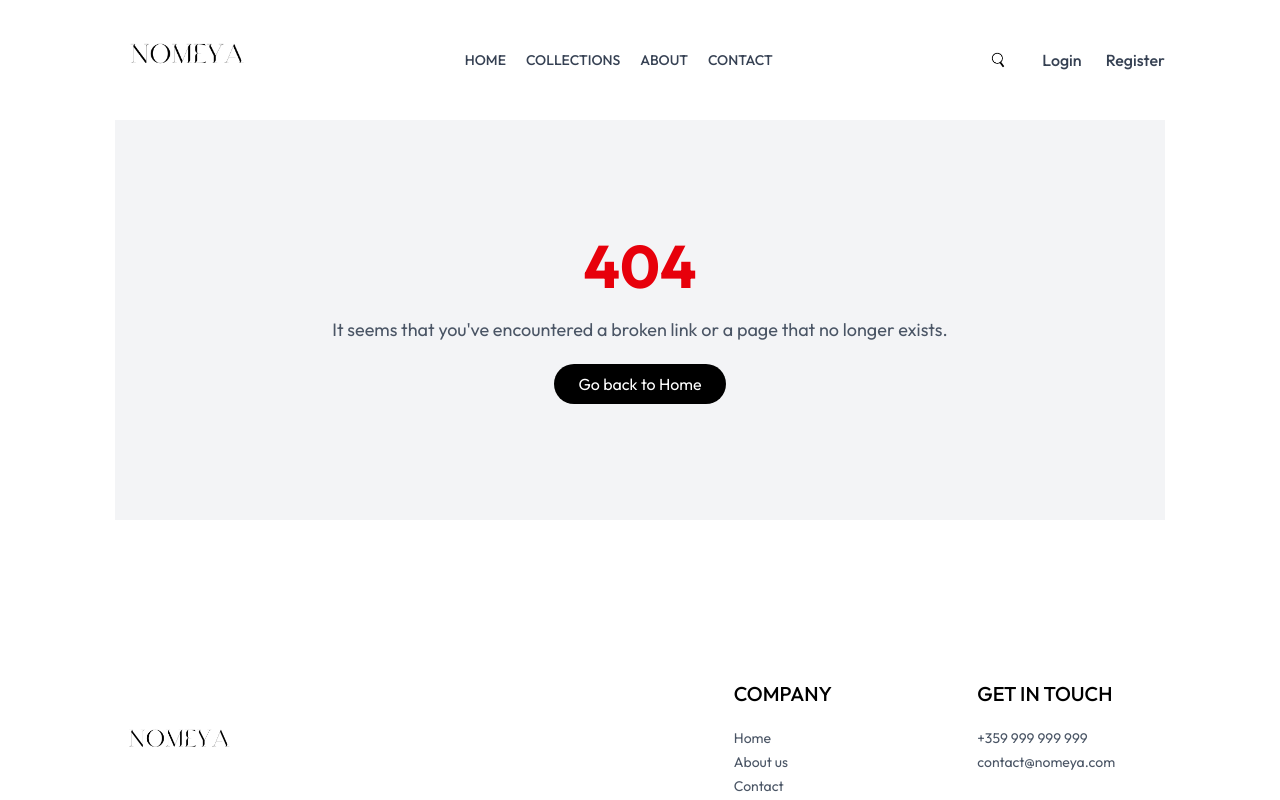
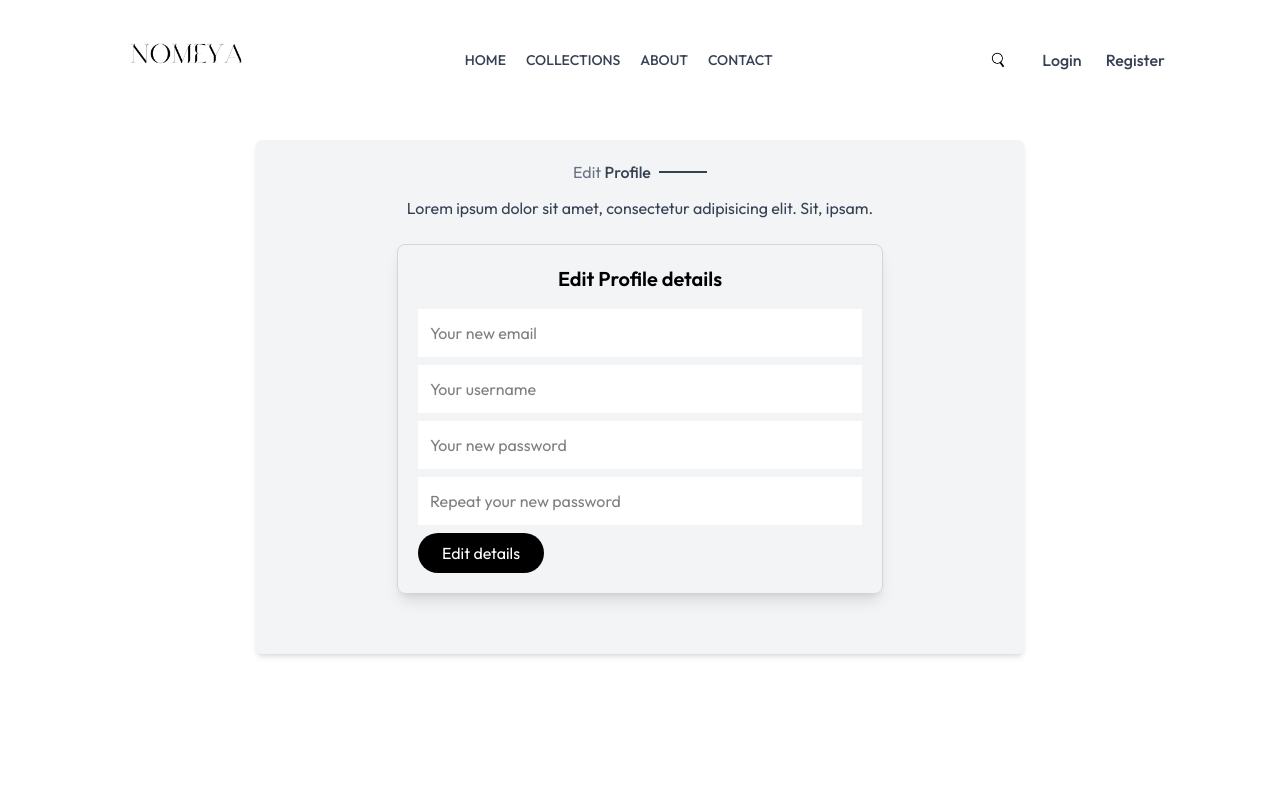
Before and after one commit to DianaAsli/Shop-React-Project, a React (Vite) app in the folder client/: page /users/profile in a window 1280 px wide. Before the commit this address led to /404. Shown: the top 800 px of the page. Built offline with nearby package versions, Linux system fonts and the light colour scheme.

Commit message:
Profile component

```diff
--- a/client/src/App.jsx
+++ b/client/src/App.jsx
@@ -13,6 +13,7 @@ import ProductDetails from './components/details/ProductDetails';
 import About from './components/about/about';
 import Contact from './components/contact/Contact';
 import ErrorPage from './components/error/Error';
+import Profile from './profile/Profile';
 
 function App() {
   const [authData, setAuthData] = useState({});
@@ -39,6 +40,7 @@ function App() {
           <Route path='/product/:productId' element={<ProductDetails />} />
           <Route path='/about' element={<About />} />
           <Route path='/contact' element={<Contact/>}/>
+          <Route path='/users/profile' element={<Profile/>}/>
           <Route path='/404' element={<ErrorPage/>}/>
           <Route path='*' element={<Navigate to='/404'/>}/>
         </Routes>
--- a/client/src/hooks/authServices.js
+++ b/client/src/hooks/authServices.js
@@ -18,11 +18,6 @@ export const useLogin = () => {
             email,
             password
         })
-
-        // if (result ? .accessToken) {
-        //     // localStorage.setItem('accessToken', result.accessToken)
-        // }
-
         return result;
     }
 
@@ -84,4 +79,8 @@ export const useLogout = () => {
     }
 }
 
-//AFTER LOGOUT NAVIGATE TO LOGIN !!!
+export const useEditUser = () =>{
+    const edit = async(username, password) =>{
+        const result = await requester('PUT',)
+    }
+}
--- a/client/src/profile/Profile.jsx
+++ b/client/src/profile/Profile.jsx
@@ -1,15 +1,53 @@
-import React from 'react'
+import React, { useContext, useState } from 'react'
 import Title from '../components/UI/Title'
+import { UserContext } from '../context/UserContext'
 
 export default function Profile() {
-  return (
-          <div className="bg-gray-100 pt-5 p-15 max-w-3xl mx-auto mt-5 shadow-md rounded-md text-center">
+    const { username, email } = useContext(UserContext)
 
-              <Title text1={'My'} text2={'Profile'} />
-             <p className="text-gray-700 mb-6">Lorem ipsum dolor sit amet, consectetur adipisicing elit. Sit, ipsam.</p>
+    const [emailForm, setEmail] = useState(email);
+    const [usernameForm, setUsername] = useState(username);
+    const [password, setPassword] = useState(null);
+    const [rePassword, setRePassword] = useState(null);
 
+    const [error, setError] = useState(null);
 
+    const handleEditProfileSubmit = () => {
+        if (password !== rePassword) {
+            setError('Passwords dont match');
+            return;
+        }
 
-          </div>
-      )
+    }
+    return (
+        <div className="bg-gray-100 pt-5 p-15 max-w-3xl mx-auto mt-5 shadow-md rounded-md text-center">
+
+            <Title text1={' Edit'} text2={'Profile'} />
+            <p className="text-gray-700 mb-6">Lorem ipsum dolor sit amet, consectetur adipisicing elit. Sit, ipsam.</p>
+            <div className="m-auto w-3/4 mt-5 p-5 border border-gray-300 rounded-lg shadow-lg">
+
+                {error && (
+                    <p className="text-red-700 bg-red-100 border border-red-300 rounded p-2 mb-4 text-center">
+                        {error}
+                    </p>
+                )}
+
+                <p className="text-xl font-semibold mb-4">Edit Profile details</p>
+
+                <input type="email" placeholder='Your new email' name='email' required value={emailForm} onChange={(e) => { setEmail(e.target.value) }} className='auth-input mb-2' />
+                <input type="text" placeholder='Your username' name='username' required value={usernameForm} onChange={(e) => setUsername(e.target.value)} className='auth-input mb-2' />
+                <input type="password" placeholder='Your new password' name='password' required onChange={(e) => { setPassword(e.target.value) }} className='auth-input mb-2' />
+                <input type="password" placeholder='Repeat your new password' name='rePassword' onChange={(e) => { setRePassword(e.target.value) }} required className='auth-input mb-2' />
+
+                <div className="flex justify-between items-center">
+
+                    <button
+                        onClick={handleEditProfileSubmit}
+                        className="px-6  py-2 bg-black text-white text-sm sm:text-base rounded-full hover:bg-gray-800 transition cursor-pointer">
+                        Edit details
+                    </button>
+                </div>
+            </div>
+        </div>
+    )
 }
```
